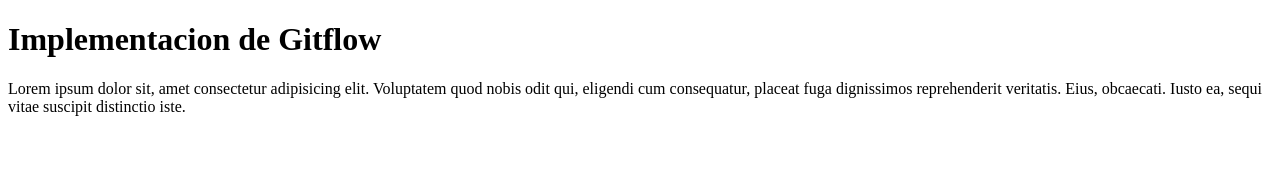
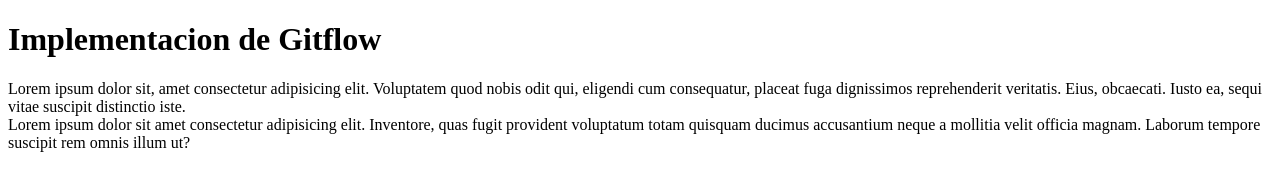
Before and after one commit to JesusHernandez223258/gitflow-proyec, a plain HTML site: page index.html in a window 1280 px wide. Drawn offline with Linux system fonts and the light colour scheme.

Commit message:
no se veia el foter (no existia xd)

```diff
--- a/index.html
+++ b/index.html
@@ -13,6 +13,9 @@
     Lorem ipsum dolor sit, amet consectetur adipisicing elit. Voluptatem quod nobis odit qui, eligendi cum consequatur,
     placeat fuga dignissimos reprehenderit veritatis. Eius, obcaecati. Iusto ea, sequi vitae suscipit distinctio iste.
   </main>
-  <footer></footer>
+  <footer>
+    Lorem ipsum dolor sit amet consectetur adipisicing elit. Inventore, quas fugit provident voluptatum totam quisquam
+    ducimus accusantium neque a mollitia velit officia magnam. Laborum tempore suscipit rem omnis illum ut?
+  </footer>
 </body>
 </html>
```
